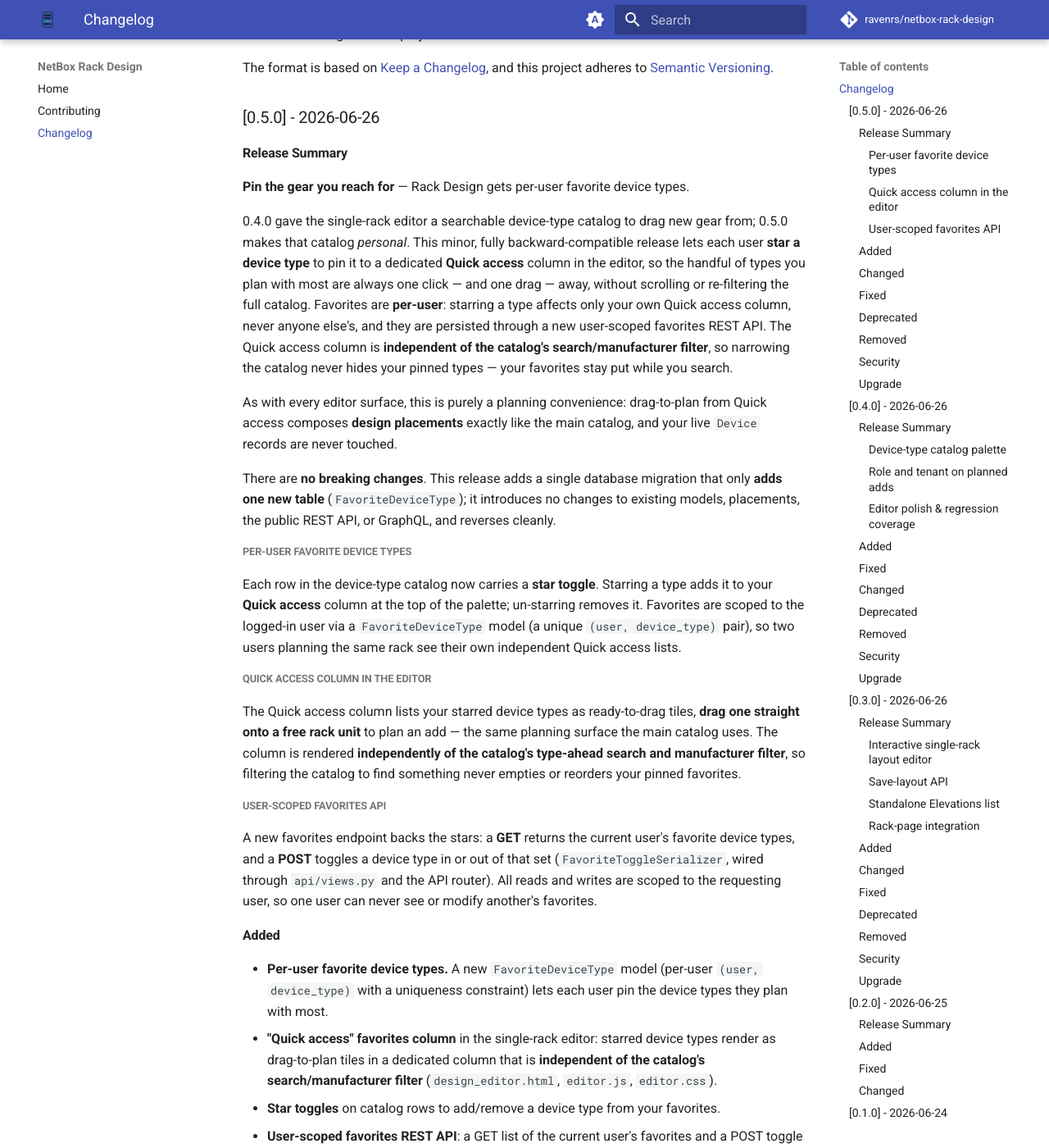
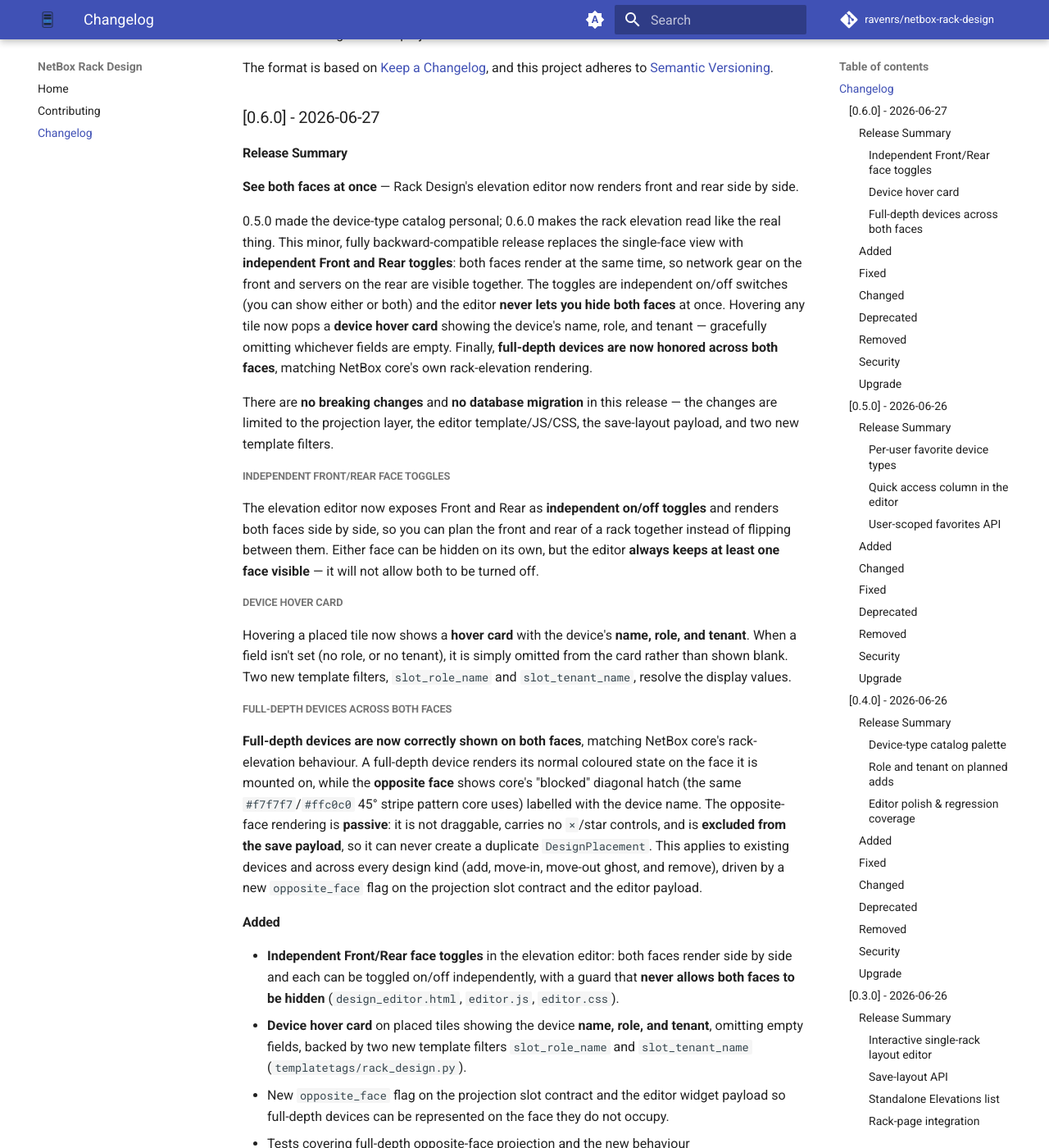
Before and after one commit to ravenrs/netbox-rack-design, an MkDocs documentation site: the page built from docs/changelog.md, in a window 1280 px wide and 1400 px high, scrolled down 202 px. Shown: the whole window at 82% size. Built offline with MkDocs 1.6.1 and Material for MkDocs 9.7.7, drawn with Linux system fonts in a browser that asks for light colours; comment, search, counter and statistics services are not loaded; some of the changed text lies outside the part shown.

Commit message:
Release v0.6.0

```diff
--- a/CHANGELOG.md
+++ b/CHANGELOG.md
@@ -4,6 +4,94 @@ All notable changes to this project will be documented in this file.
 
 The format is based on [Keep a Changelog](https://keepachangelog.com/en/1.0.0/),
 and this project adheres to [Semantic Versioning](https://semver.org/spec/v2.0.0.html).
+
+## [0.6.0] - 2026-06-27
+
+### Release Summary
+**See both faces at once** — Rack Design's elevation editor now renders front and rear side by side.
+
+0.5.0 made the device-type catalog personal; 0.6.0 makes the rack elevation read like the real
+thing. This minor, fully backward-compatible release replaces the single-face view with
+**independent Front and Rear toggles**: both faces render at the same time, so network gear on
+the front and servers on the rear are visible together. The toggles are independent on/off
+switches (you can show either or both) and the editor **never lets you hide both faces** at once.
+Hovering any tile now pops a **device hover card** showing the device's name, role, and tenant —
+gracefully omitting whichever fields are empty. Finally, **full-depth devices are now honored
+across both faces**, matching NetBox core's own rack-elevation rendering.
+
+There are **no breaking changes** and **no database migration** in this release — the changes are
+limited to the projection layer, the editor template/JS/CSS, the save-layout payload, and two new
+template filters.
+
+#### Independent Front/Rear face toggles
+The elevation editor now exposes Front and Rear as **independent on/off toggles** and renders both
+faces side by side, so you can plan the front and rear of a rack together instead of flipping
+between them. Either face can be hidden on its own, but the editor **always keeps at least one
+face visible** — it will not allow both to be turned off.
+
+#### Device hover card
+Hovering a placed tile now shows a **hover card** with the device's **name, role, and tenant**.
+When a field isn't set (no role, or no tenant), it is simply omitted from the card rather than
+shown blank. Two new template filters, `slot_role_name` and `slot_tenant_name`, resolve the
+display values.
+
+#### Full-depth devices across both faces
+**Full-depth devices are now correctly shown on both faces**, matching NetBox core's rack-elevation
+behaviour. A full-depth device renders its normal coloured state on the face it is mounted on,
+while the **opposite face** shows core's "blocked" diagonal hatch (the same `#f7f7f7`/`#ffc0c0`
+45° stripe pattern core uses) labelled with the device name. The opposite-face rendering is
+**passive**: it is not draggable, carries no `×`/star controls, and is **excluded from the save
+payload**, so it can never create a duplicate `DesignPlacement`. This applies to existing devices
+and across every design kind (add, move-in, move-out ghost, and remove), driven by a new
+`opposite_face` flag on the projection slot contract and the editor payload.
+
+### Added
+- **Independent Front/Rear face toggles** in the elevation editor: both faces render side by side
+  and each can be toggled on/off independently, with a guard that **never allows both faces to be
+  hidden** (`design_editor.html`, `editor.js`, `editor.css`).
+- **Device hover card** on placed tiles showing the device **name, role, and tenant**, omitting
+  empty fields, backed by two new template filters `slot_role_name` and `slot_tenant_name`
+  (`templatetags/rack_design.py`).
+- New `opposite_face` flag on the projection slot contract and the editor widget payload so
+  full-depth devices can be represented on the face they do not occupy.
+- Tests covering full-depth opposite-face projection and the new behaviour
+  (`tests/test_fulldepth.py`).
+
+### Fixed
+- **Full-depth devices now correctly occupy both faces**, matching NetBox core's rack-elevation
+  rendering. The mounted face shows the normal coloured state; the opposite face shows core's
+  "blocked" diagonal hatch (`#f7f7f7`/`#ffc0c0`, 45°) with the device name. The opposite-face
+  tile is passive — not draggable, no `×`/star controls — and is **excluded from the save
+  payload**, so it never creates a duplicate `DesignPlacement`. Applies to existing devices and
+  to all design kinds (add / move-in / move-out ghost / remove) (`projection.py`, `views.py`,
+  `editor.js`, `editor.css`).
+
+### Changed
+- The elevation editor now renders **both rack faces simultaneously** instead of a single face at
+  a time (see the independent toggles above).
+
+### Deprecated
+- N/A
+
+### Removed
+- N/A
+
+### Security
+- N/A
+
+### Upgrade
+`pip install -U netbox-rack-design` and restart NetBox.
+
+- **No database migration is required** this release — `python manage.py migrate` is a no-op for
+  this plugin (the changes are limited to the projection layer, editor template/JS/CSS, the
+  save-layout payload, and two template filters; no models changed).
+- **Run `python manage.py collectstatic`** — the editor's bundled JS/CSS were updated for the
+  independent face toggles, the device hover card, and the full-depth opposite-face rendering, so
+  the new static assets must be collected for the editor to render correctly.
+- **No configuration changes** are needed — existing `PLUGINS_CONFIG` settings continue to work
+  unchanged.
+
+---
 
 ## [0.5.0] - 2026-06-26
 
--- a/netbox_rack_design/__init__.py
+++ b/netbox_rack_design/__init__.py
@@ -9,7 +9,7 @@ https://docs.netbox.dev/en/stable/plugins/development/#pluginconfig-attributes
 
 __author__ = """Petr Voronov"""
 __email__ = "ravenrs@gmail.com"
-__version__ = "0.5.0"
+__version__ = "0.6.0"
 
 
 from netbox.plugins import PluginConfig
--- a/pyproject.toml
+++ b/pyproject.toml
@@ -7,7 +7,7 @@ build-backend = "setuptools.build_meta"
 
 [project]
 name =  "netbox-rack-design"
-version = "0.5.0"
+version = "0.6.0"
 authors = [
     {name = "Petr Voronov", email = "ravenrs@gmail.com"},
 ]
```
Also changed, not shown: COMPATIBILITY.md (+1 -0 lines), netbox_rack_design/static/netbox_rack_design/css/editor.css (+93 -1 lines), netbox_rack_design/static/netbox_rack_design/js/editor.js (+142 -13 lines), 7 other files.
